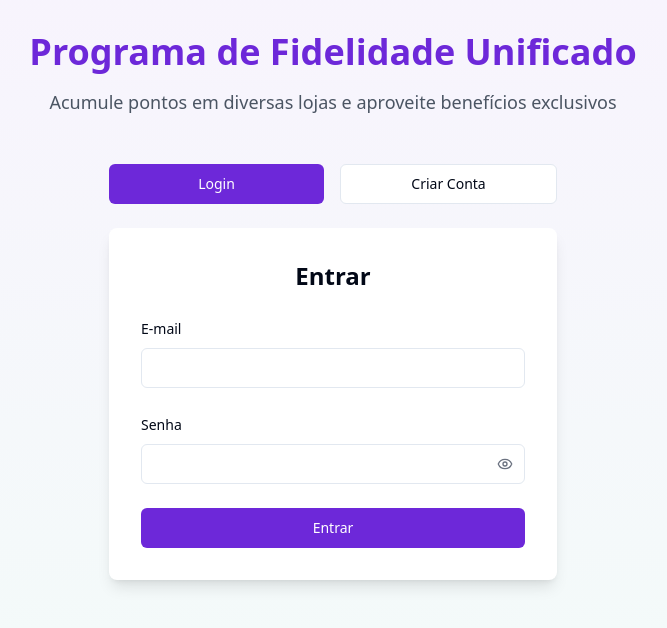
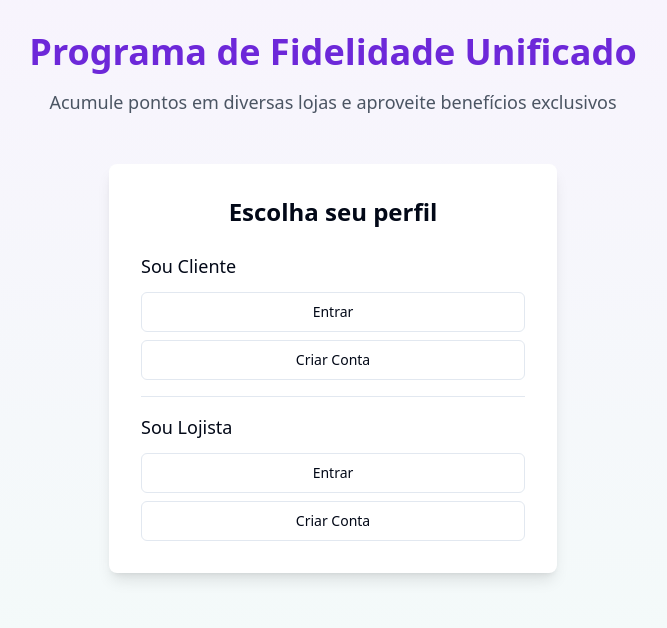
Before and after one commit to markuskudo/pontos-unificados-app, a React (Vite) app: page / in a window 1280 px wide. Shown: the top 628 px of the page, without its empty margins (307-974 px from the left). Built offline with nearby package versions, Linux system fonts and the light colour scheme.

Commit message:
Create customer registration and login page
Added a dedicated page for customer registration and login functionality. This includes the necessary forms and routing to facilitate user authentication for customers.
[skip gpt_engineer]

```diff
--- a/src/App.tsx
+++ b/src/App.tsx
@@ -6,6 +6,8 @@ import { BrowserRouter, Routes, Route } from "react-router-dom";
 import Index from "./pages/Index";
 import CustomerDashboard from "./pages/CustomerDashboard";
 import CustomerSettings from "./pages/CustomerSettings";
+import CustomerLogin from "./pages/CustomerLogin";
+import CustomerRegister from "./pages/CustomerRegister";
 import MerchantDashboard from "./pages/MerchantDashboard";
 import StoreSettings from "./pages/StoreSettings";
 import VirtualStore from "./pages/VirtualStore";
@@ -26,6 +28,8 @@ const App = () => (
       <BrowserRouter>
         <Routes>
           <Route path="/" element={<Index />} />
+          <Route path="/customer/login" element={<CustomerLogin />} />
+          <Route path="/customer/register" element={<CustomerRegister />} />
           <Route path="/customer" element={<CustomerDashboard />} />
           <Route path="/customer/settings" element={<CustomerSettings />} />
           <Route path="/merchant/login" element={<MerchantLogin />} />
--- /dev/null
+++ b/src/pages/CustomerLogin.tsx
@@ -0,0 +1,39 @@
+import { LoginForm } from "@/components/auth/LoginForm";
+import { Link } from "react-router-dom";
+import { ArrowLeft } from "lucide-react";
+
+const CustomerLogin = () => {
+  return (
+    <div className="min-h-screen bg-gray-50 flex flex-col items-center justify-center p-4">
+      <div className="w-full max-w-md space-y-8">
+        <div className="space-y-4">
+          <Link
+            to="/"
+            className="inline-flex items-center text-sm text-gray-500 hover:text-gray-700"
+          >
+            <ArrowLeft className="w-4 h-4 mr-2" />
+            Voltar para início
+          </Link>
+
+          <div>
+            <h1 className="text-2xl font-bold">Login do Cliente</h1>
+            <p className="text-gray-600 mt-2">
+              Entre na sua conta para acessar seus pontos e benefícios
+            </p>
+          </div>
+        </div>
+
+        <LoginForm />
+
+        <p className="text-center text-sm text-gray-500">
+          Não tem uma conta?{" "}
+          <Link to="/customer/register" className="text-blue-600 hover:underline">
+            Cadastre-se
+          </Link>
+        </p>
+      </div>
+    </div>
+  );
+};
+
+export default CustomerLogin;
--- /dev/null
+++ b/src/pages/CustomerRegister.tsx
@@ -0,0 +1,39 @@
+import { CustomerRegisterForm } from "@/components/auth/CustomerRegisterForm";
+import { Link } from "react-router-dom";
+import { ArrowLeft } from "lucide-react";
+
+const CustomerRegister = () => {
+  return (
+    <div className="min-h-screen bg-gray-50 flex flex-col items-center justify-center p-4">
+      <div className="w-full max-w-md space-y-8">
+        <div className="space-y-4">
+          <Link
+            to="/customer/login"
+            className="inline-flex items-center text-sm text-gray-500 hover:text-gray-700"
+          >
+            <ArrowLeft className="w-4 h-4 mr-2" />
+            Voltar para login
+          </Link>
+
+          <div>
+            <h1 className="text-2xl font-bold">Cadastro de Cliente</h1>
+            <p className="text-gray-600 mt-2">
+              Crie sua conta para começar a acumular pontos em suas compras
+            </p>
+          </div>
+        </div>
+
+        <CustomerRegisterForm />
+
+        <p className="text-center text-sm text-gray-500">
+          Já tem uma conta?{" "}
+          <Link to="/customer/login" className="text-blue-600 hover:underline">
+            Faça login
+          </Link>
+        </p>
+      </div>
+    </div>
+  );
+};
+
+export default CustomerRegister;
--- a/src/pages/Index.tsx
+++ b/src/pages/Index.tsx
@@ -1,18 +1,9 @@
 import { useState } from "react";
-import { LoginForm } from "@/components/auth/LoginForm";
 import { Button } from "@/components/ui/button";
-import { CustomerRegisterForm } from "@/components/auth/CustomerRegisterForm";
-import { MerchantRegisterForm } from "@/components/auth/MerchantRegisterForm";
+import { useNavigate } from "react-router-dom";
 
 const Index = () => {
-  const [showLogin, setShowLogin] = useState(true);
-  const [registerType, setRegisterType] = useState<"customer" | "merchant" | null>(
-    null
-  );
-
-  const handleBackToOptions = () => {
-    setRegisterType(null);
-  };
+  const navigate = useNavigate();
 
   return (
     <div className="min-h-screen bg-gradient-to-b from-primary/5 to-secondary/5">
@@ -27,82 +18,52 @@ const Index = () => {
         </div>
 
         <div className="max-w-md mx-auto">
-          <div className="flex gap-4 mb-6">
+          <div className="bg-white p-8 rounded-lg shadow-lg">
+            <h2 className="text-2xl font-semibold mb-6 text-center">
+              Escolha seu perfil
+            </h2>
+
+            <div className="space-y-4">
+              <div>
+                <h3 className="text-lg font-medium mb-3">Sou Cliente</h3>
+                <div className="space-y-2">
                   <Button
-              variant={showLogin ? "default" : "outline"}
-              className="flex-1"
-              onClick={() => {
-                setShowLogin(true);
-                setRegisterType(null);
-              }}
+                    variant="outline"
+                    className="w-full"
+                    onClick={() => navigate("/customer/login")}
                   >
-              Login
+                    Entrar
                   </Button>
                   <Button
-              variant={!showLogin ? "default" : "outline"}
-              className="flex-1"
-              onClick={() => {
-                setShowLogin(false);
-                setRegisterType(null);
-              }}
+                    variant="outline"
+                    className="w-full"
+                    onClick={() => navigate("/customer/register")}
                   >
                     Criar Conta
                   </Button>
                 </div>
+              </div>
 
-          <div className="bg-white p-8 rounded-lg shadow-lg">
-            <h2 className="text-2xl font-semibold mb-6 text-center">
-              {showLogin
-                ? "Entrar"
-                : registerType
-                ? `Criar Conta ${
-                    registerType === "merchant" ? "Lojista" : "Cliente"
-                  }`
-                : "Escolha o tipo de conta"}
-            </h2>
-
-            {showLogin ? (
-              <LoginForm />
-            ) : registerType === null ? (
-              <div className="space-y-4">
+              <div className="border-t pt-4">
+                <h3 className="text-lg font-medium mb-3">Sou Lojista</h3>
+                <div className="space-y-2">
                   <Button
                     variant="outline"
                     className="w-full"
-                  onClick={() => setRegisterType("customer")}
+                    onClick={() => navigate("/merchant/login")}
                   >
-                  Sou Cliente
+                    Entrar
                   </Button>
                   <Button
                     variant="outline"
                     className="w-full"
-                  onClick={() => setRegisterType("merchant")}
+                    onClick={() => navigate("/merchant/register")}
                   >
-                  Sou Lojista
+                    Criar Conta
                   </Button>
                 </div>
-            ) : registerType === "customer" ? (
-              <div>
-                <CustomerRegisterForm />
-                <Button
-                  variant="link"
-                  className="mt-4 w-full"
-                  onClick={handleBackToOptions}
-                >
-                  Voltar
-                </Button>
               </div>
-            ) : (
-              <div>
-                <MerchantRegisterForm />
-                <Button
-                  variant="link"
-                  className="mt-4 w-full"
-                  onClick={handleBackToOptions}
-                >
-                  Voltar
-                </Button>
             </div>
-            )}
           </div>
         </div>
       </div>
```
Lines whose indentation alone changed are shown as unchanged.
